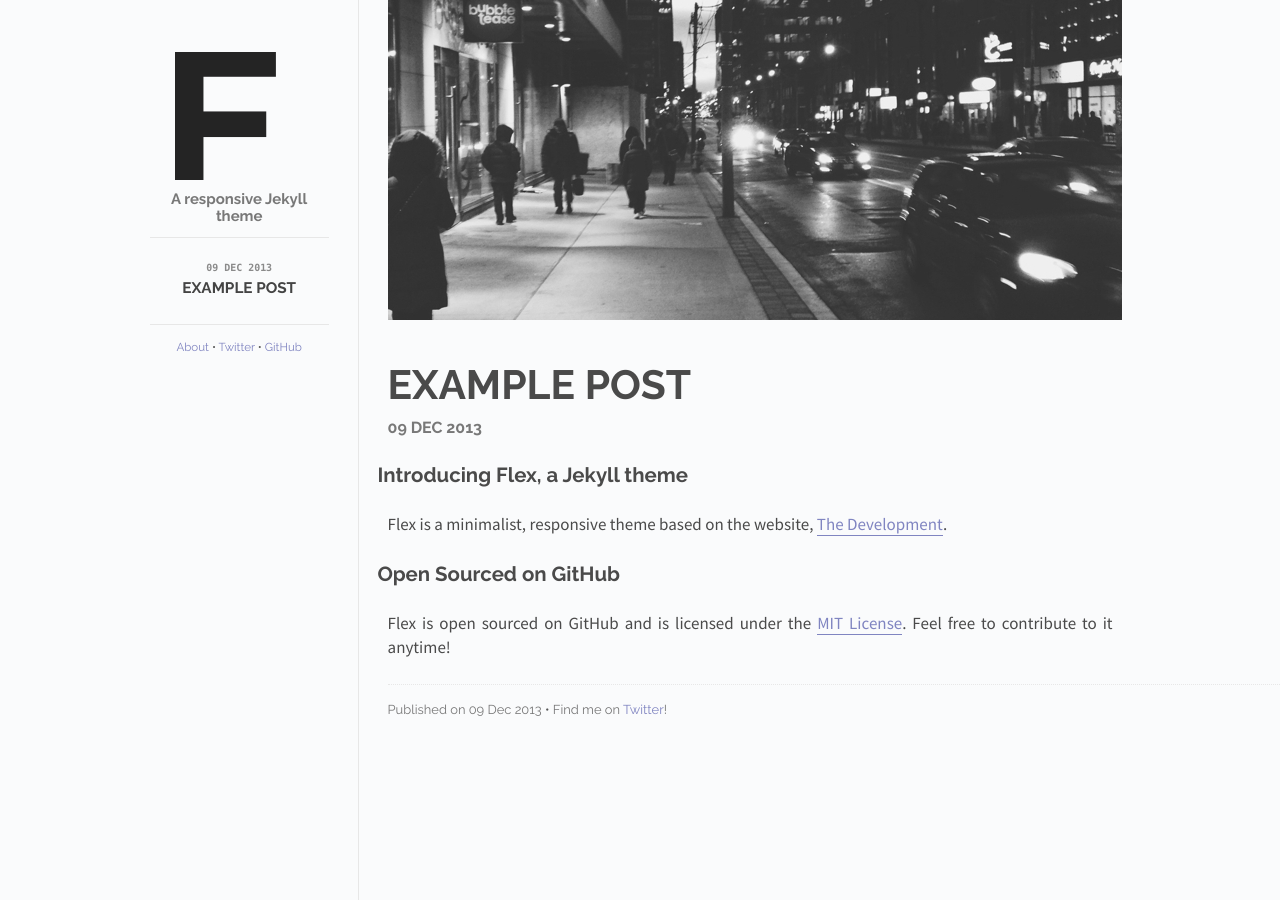
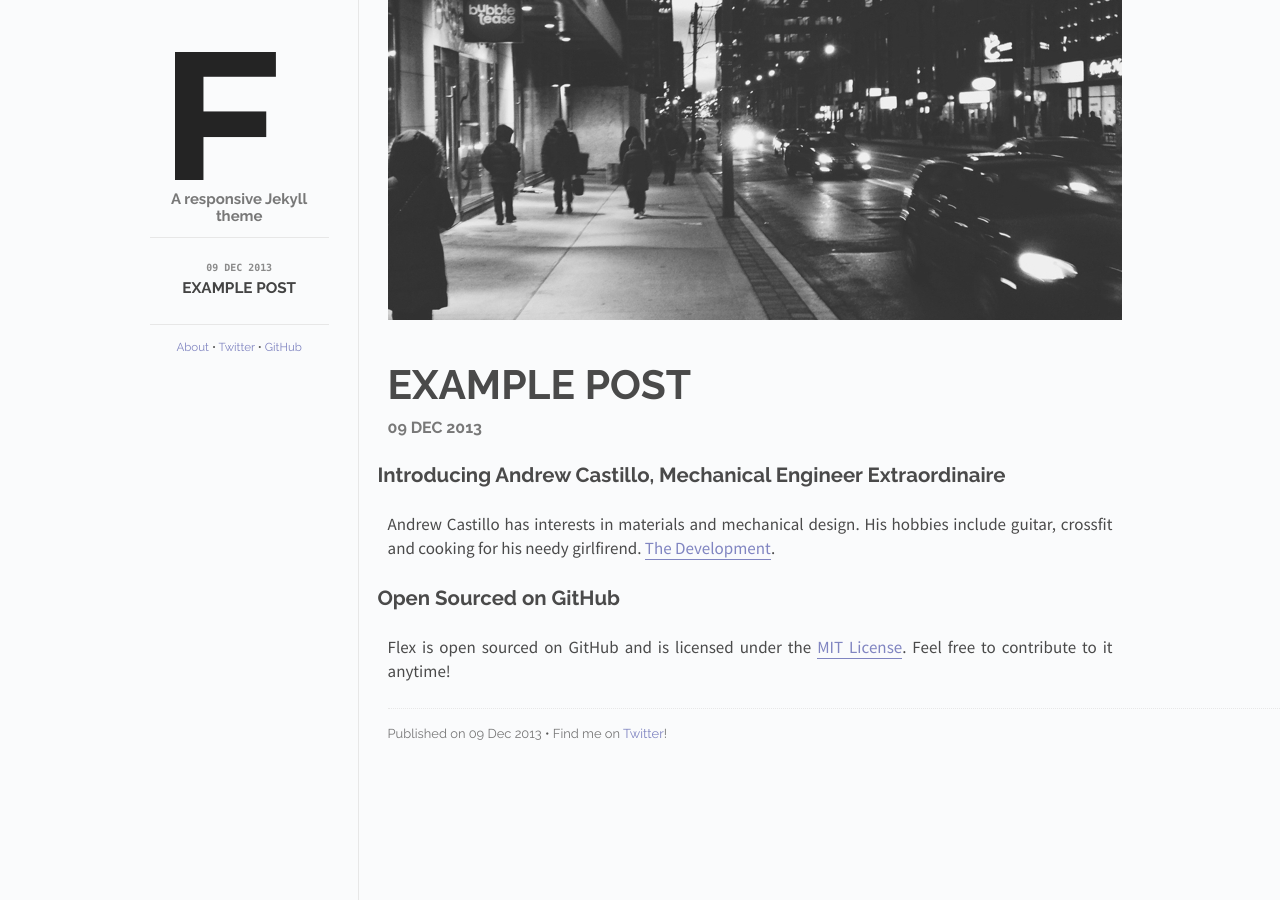
Before and after one commit to jcastillo7/jcastillo7.github.io, a Jekyll site: the page built from _posts/2013-12-09-example-post.md, in a window 1280 px wide. Built offline with Jekyll 4.4.1, drawn with Linux system fonts in a browser that asks for light colours; Markdown is read by kramdown in place of the engine named in the settings.

Commit message:
Update 2013-12-09-example-post.md

```diff
--- a/_posts/2013-12-09-example-post.md
+++ b/_posts/2013-12-09-example-post.md
@@ -6,9 +6,9 @@ date:   2013-12-09 12:00:00
 categories: posts
 ---
 
-## Introducing Flex, a Jekyll theme
+## Introducing Andrew Castillo, Mechanical Engineer Extraordinaire
 
-Flex is a minimalist, responsive theme based on the website, [The Development](http://thedevelopment.co).
+Andrew Castillo has interests in materials and mechanical design. His hobbies include guitar, crossfit and cooking for his needy girlfirend.  [The Development](http://thedevelopment.co).
 
 ## Open Sourced on GitHub
 
```
